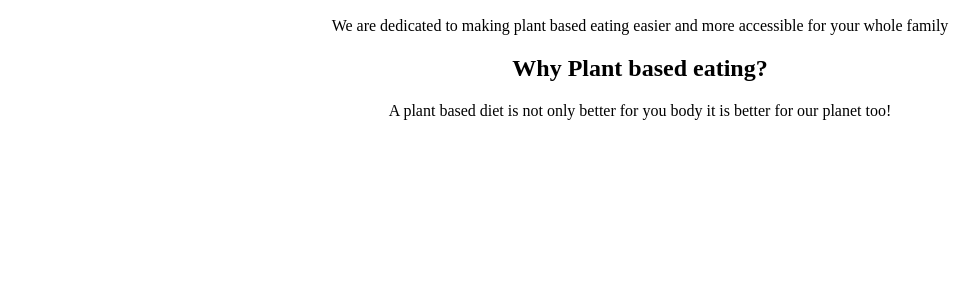
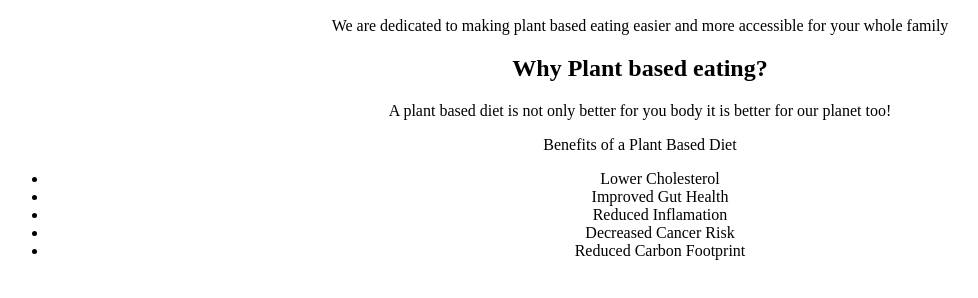
Before and after one commit to smstalker/week7-, a plain HTML site: page about.html in a window 1280 px wide. Shown: the part 452-750 px from the top of the page, without its empty margins (0-978 px from the left). Drawn offline with Linux system fonts and the light colour scheme.

Commit message:
added list

```diff
--- a/about.html
+++ b/about.html
@@ -21,5 +21,13 @@
     <p>We are dedicated to making plant based eating easier and more accessible for your whole family</p>
     <h2>Why Plant based eating?</h2>
     <p>A plant based diet is not only better for you body it is better for our planet too!</p>
+    <p>Benefits of a Plant Based Diet</p>
+    <ul>
+        <li>Lower Cholesterol</li>
+        <li>Improved Gut Health</li>
+        <li>Reduced Inflamation</li>
+        <li>Decreased Cancer Risk</li>
+        <li>Reduced Carbon Footprint</li>
+    </ul>
 </center></body>
 </html>
```
